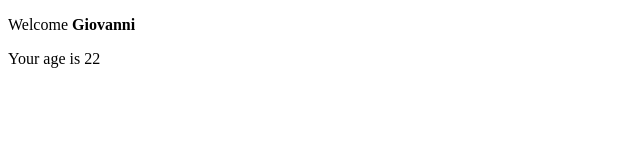
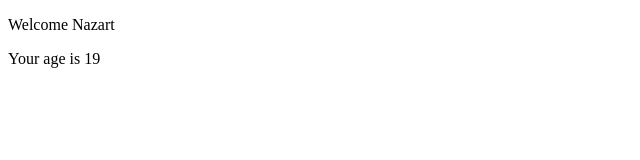
Before and after one commit to nazart88/Esercizi_React, a React (Create React App) app in the folder esercizi-component/es_prop/: page / in a window 1280 px wide. Shown: the top 160 px of the page, without its empty margins (0-640 px from the left). Built offline with nearby package versions, Linux system fonts and the light colour scheme.

Commit message:
esercizio 1 svolto

```diff
--- a/esercizi-component/es_prop/src/App.js
+++ b/esercizi-component/es_prop/src/App.js
@@ -1,14 +1,13 @@
 
 import React from "react";
 import Welcome from "./Welcome";
-const Name = <strong>Giovanni</strong>
 class App extends React.Component {
 
     render() {
 
         return (
             <div>
-                <Welcome name={Name} age="22"/>
+                <Welcome name="Nazart" age={19}/>
             </div>
         )
     }
--- a/esercizi-component/es_prop/src/Welcome.js
+++ b/esercizi-component/es_prop/src/Welcome.js
@@ -13,7 +13,7 @@ class Welcome extends React.Component {
         return (
             <div>
                 <p> Welcome  {this.props.name}</p>
-                <p><Age age={this.props.age} /></p>
+                {this.props.age > 18 && <Age age={this.props.age} />}
             </div>
         )
     }
```
